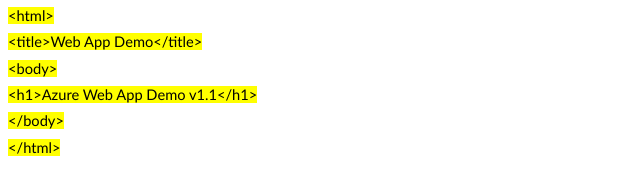
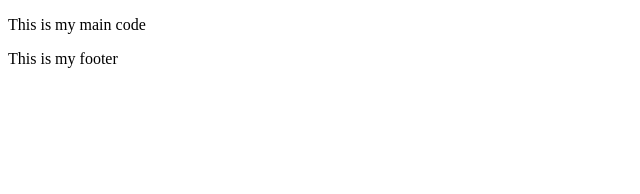
Before and after one commit to AmarnathThota/AzureWebAppDemo, a plain HTML site: page index.html in a window 1280 px wide. Shown: the whole page, without its empty margins (0-640 px from the left). Drawn offline with Linux system fonts and the light colour scheme.

Commit message:
Add files via upload

```diff
--- a/index.html
+++ b/index.html
@@ -1,63 +1,19 @@
-<html>
-
+<!DOCTYPE html>
+<html lang="en">
 <head>
-<meta http-equiv=Content-Type content="text/html; charset=utf-8">
-<meta name=Generator content="Microsoft Word 15 (filtered)">
-<style>
-<!--
- /* Font Definitions */
- @font-face
-	{font-family:"Cambria Math";
-	panose-1:2 4 5 3 5 4 6 3 2 4;}
-@font-face
-	{font-family:Calibri;
-	panose-1:2 15 5 2 2 2 4 3 2 4;}
- /* Style Definitions */
- p.MsoNormal, li.MsoNormal, div.MsoNormal
-	{margin:0cm;
-	margin-bottom:.0001pt;
-	font-size:12.0pt;
-	font-family:"Calibri",sans-serif;}
-.MsoChpDefault
-	{font-family:"Calibri",sans-serif;}
-@page WordSection1
-	{size:595.0pt 842.0pt;
-	margin:72.0pt 72.0pt 72.0pt 72.0pt;}
-div.WordSection1
-	{page:WordSection1;}
--->
-</style>
-
+	<meta charset="UTF-8">
+	<title>My first page</title>
 </head>
-
-<body lang=EN-IN>
-
-<div class=WordSection1>
-
-<p class=MsoNormal style='margin-bottom:8.0pt;line-height:11.75pt'><span
-lang=EN-US style='font-size:11.0pt;color:black;background:yellow'>&lt;html&gt;</span></p>
-
-<p class=MsoNormal style='margin-bottom:8.0pt;line-height:11.75pt'><span
-lang=EN-US style='font-size:11.0pt;color:black;background:yellow'>&lt;title&gt;Web
-App Demo&lt;/title&gt;</span></p>
-
-<p class=MsoNormal style='margin-bottom:8.0pt;line-height:11.75pt'><span
-lang=EN-US style='font-size:11.0pt;color:black;background:yellow'>&lt;body&gt;</span></p>
-
-<p class=MsoNormal style='margin-bottom:8.0pt;line-height:11.75pt'><span
-lang=EN-US style='font-size:11.0pt;color:black;background:yellow'>&lt;h1&gt;Azure
-Web App Demo v1.1&lt;/h1&gt;</span></p>
-
-<p class=MsoNormal style='margin-bottom:8.0pt;line-height:11.75pt'><span
-lang=EN-US style='font-size:11.0pt;color:black;background:yellow'>&lt;/body&gt;</span></p>
-
-<p class=MsoNormal style='margin-bottom:8.0pt;line-height:11.75pt'><span
-lang=EN-US style='font-size:11.0pt;color:black;background:yellow'>&lt;/html&gt;</span></p>
-
-<p class=MsoNormal><span lang=EN-GB>&nbsp;</span></p>
-
-</div>
-
+<body>
+	<main>
+		<p>
+			This is my main code
+		</p>
+	</main>
+	<footer>
+		<p>
+			This is my footer
+		</p>
+	</footer>
 </body>
-
 </html>
```
